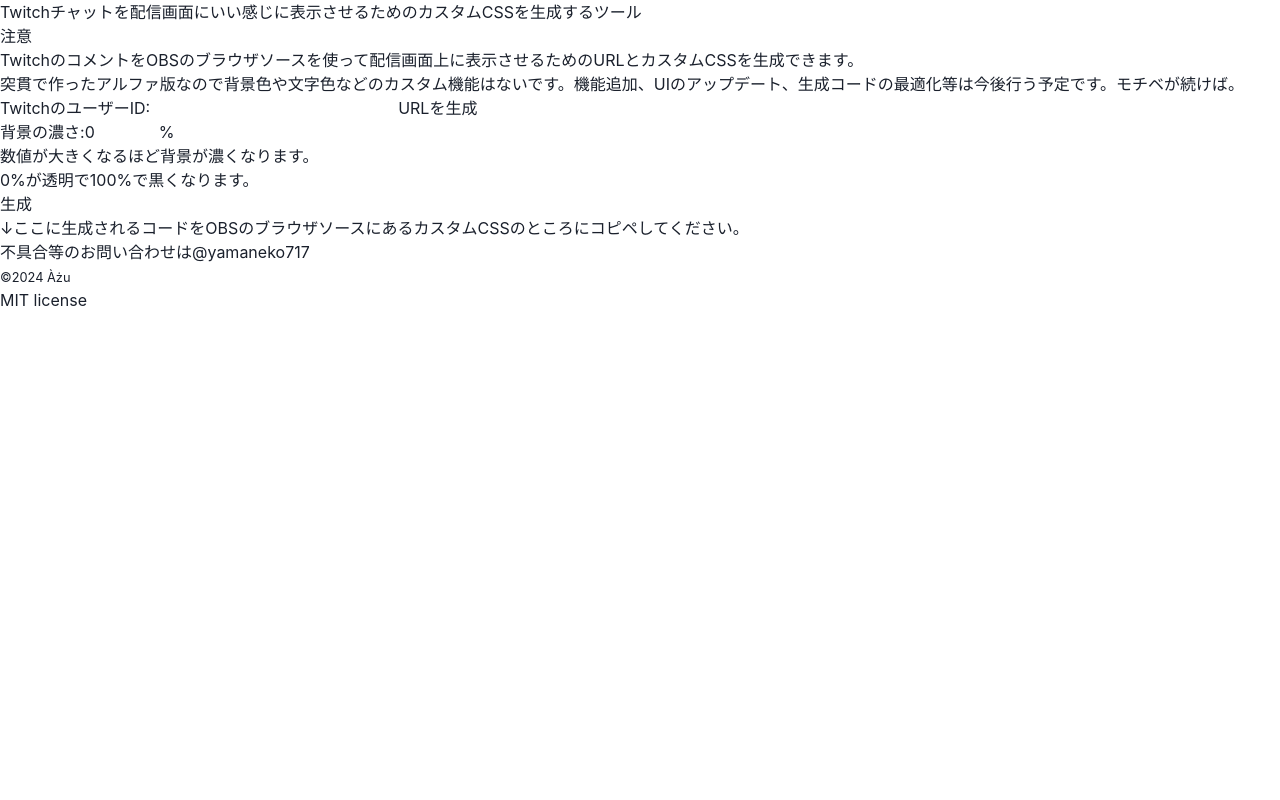
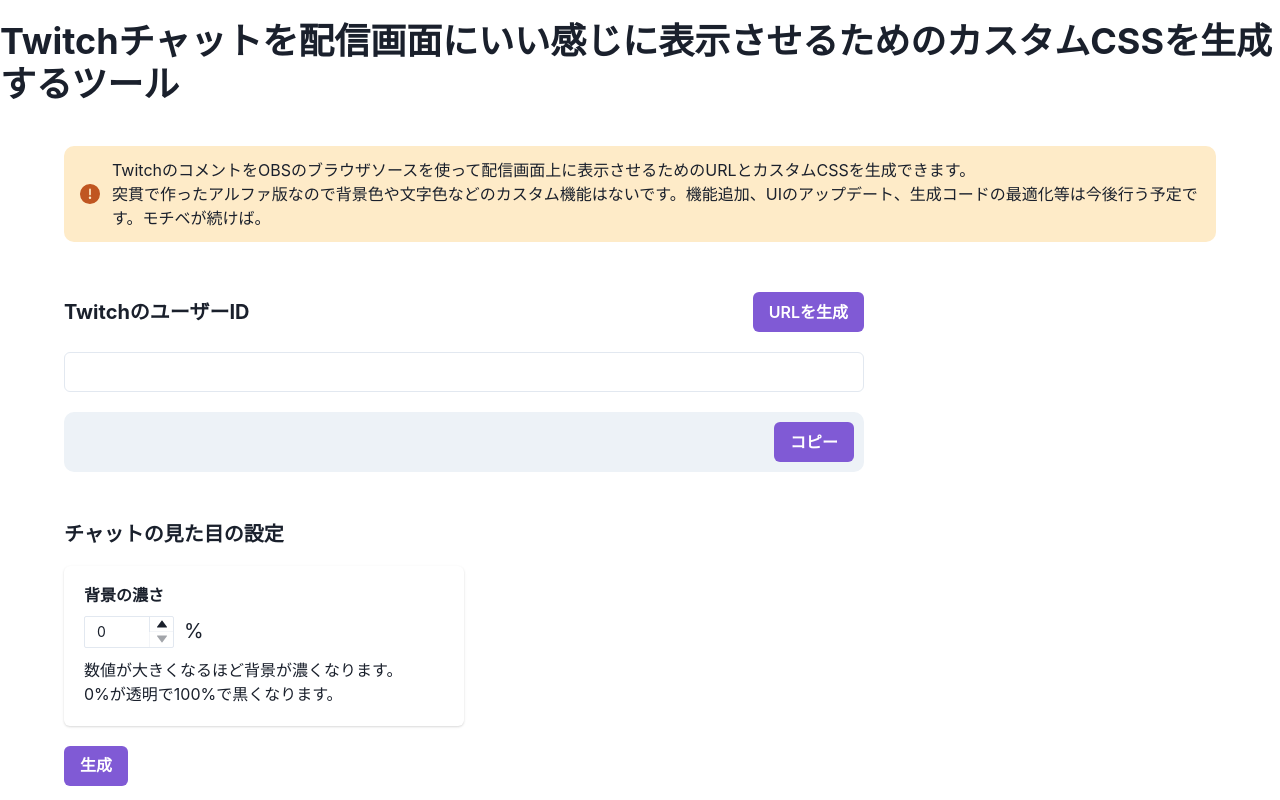
Before and after one commit to Azu0925/twitch-chat-overlay-for-obs, a React (Vite) app: page / in a window 1280 px wide. Shown: the top 800 px of the page. Built offline with nearby package versions, Linux system fonts and the light colour scheme.

Commit message:
feat: css

```diff
--- a/src/App.tsx
+++ b/src/App.tsx
@@ -1,72 +1,23 @@
-import { useState } from "react"
-import { useChatUrl } from "./hooks/chatUrl.ts"
-import { useCustomStyle } from "./hooks/customStyle.ts"
-import { Footer } from "./components/footer.tsx"
+import { Footer } from "./components/Footer.tsx"
+import { Box, Text } from "@chakra-ui/react"
+import { GenerateCustomStyleCode } from "./components/GenerateCustomStyleCode.tsx"
+import { Header } from "./components/Header.tsx"
+import { News } from "./components/News.tsx"
+import { GenerateChatUrl } from "./components/GenerateChatUrl.tsx"
 
 function App() {
-  const { url, generateUrl } = useChatUrl()
-  const { style, generateStyle } = useCustomStyle()
-  const [userName, setUserName] = useState("")
-  const [opacity, setOpacity] = useState(0)
-
   return (
     <>
-      <h1>
-        Twitchチャットを配信画面にいい感じに表示させるためのカスタムCSSを生成するツール
-      </h1>
-      <section>
-        <h2>注意</h2>
-        <p>
-          TwitchのコメントをOBSのブラウザソースを使って配信画面上に表示させるためのURLとカスタムCSSを生成できます。
-          <br />
-          突貫で作ったアルファ版なので背景色や文字色などのカスタム機能はないです。機能追加、UIのアップデート、生成コードの最適化等は今後行う予定です。モチベが続けば。
-        </p>
-      </section>
-      <main>
-        <div>
-          <label>
-            TwitchのユーザーID:
-            <input
-              type="text"
-              value={userName}
-              onChange={(e) => setUserName(e.target.value)}
-            />
-            <button onClick={() => generateUrl(userName)}>URLを生成</button>
-          </label>
-          <div id="url-result">{url}</div>
-        </div>
-        <div>
-          <label>
-            背景の濃さ:
-            <input
-              type="number"
-              min="0"
-              max="100"
-              id="opacity"
-              value={opacity}
-              onChange={(e) => setOpacity(Number(e.target.value))}
-            />
-            %
-          </label>
-          <p>
-            数値が大きくなるほど背景が濃くなります。
-            <br />
-            0%が透明で100%で黒くなります。
-          </p>
-          <button onClick={() => generateStyle(opacity)}>生成</button>
-        </div>
-        <div id="result">
-          <p>
-            ↓ここに生成されるコードをOBSのブラウザソースにあるカスタムCSSのところにコピペしてください。
-          </p>
-          <div id="css-result">{style}</div>
-        </div>
-
-        <p>
+      <Header />
+      <Box margin={"0 auto"} width={"90vw"}>
+        <News />
+        <GenerateChatUrl />
+        <GenerateCustomStyleCode />
+        <Text marginBottom={"50px"}>
           不具合等のお問い合わせは
           <a href="https://x.com/yamaneko717">@yamaneko717</a>
-        </p>
-      </main>
+        </Text>
+      </Box>
       <Footer />
     </>
   )
--- /dev/null
+++ b/src/components/GenerateChatUrl.tsx
@@ -0,0 +1,47 @@
+import { Box, Button, Code, Flex, Heading, Input } from "@chakra-ui/react"
+import { useState } from "react"
+import { useChatUrl } from "../hooks/chatUrl.ts"
+
+export const GenerateChatUrl = () => {
+  const { onCopy, value, generateUrl, hasCopied } = useChatUrl()
+  const [userName, setUserName] = useState("")
+
+  return (
+    <Box maxWidth={"800px"} marginBottom={"50px"}>
+      <Box>
+        <Flex
+          marginBottom={"20px"}
+          alignItems={"center"}
+          width={"100%"}
+          justifyContent={"space-between"}
+        >
+          <Heading as={"h3"} size={"md"}>
+            TwitchのユーザーID
+          </Heading>
+          <Button onClick={() => generateUrl(userName)} colorScheme={"purple"}>
+            URLを生成
+          </Button>
+        </Flex>
+        <Box marginBottom={"20px"}>
+          <Input
+            value={userName}
+            onChange={(e) => setUserName(e.target.value)}
+          />
+        </Box>
+      </Box>
+      <Box
+        marginBottom={"20px"}
+        padding={"10px"}
+        borderRadius={"10px"}
+        background={"gray.100"}
+      >
+        <Flex justifyContent={"space-between"} alignItems={"center"}>
+          <Code display={"block"} whiteSpace={"pre"} children={value} />
+          <Button onClick={onCopy} colorScheme={"purple"}>
+            {hasCopied ? "コピーされました" : "コピー"}
+          </Button>
+        </Flex>
+      </Box>
+    </Box>
+  )
+}
--- /dev/null
+++ b/src/components/GenerateCustomStyleCode.tsx
@@ -0,0 +1,90 @@
+import { useCustomStyle } from "../hooks/customStyle.ts"
+import { useState } from "react"
+import {
+  Box,
+  Button,
+  Code,
+  Flex,
+  Grid,
+  GridItem,
+  Heading,
+  Text,
+  NumberInput,
+  NumberInputField,
+  Card,
+  CardBody,
+  NumberDecrementStepper,
+  NumberIncrementStepper,
+  NumberInputStepper,
+} from "@chakra-ui/react"
+
+export const GenerateCustomStyleCode = () => {
+  const { onCopy, value, generateStyle, hasCopied } = useCustomStyle()
+  const [opacity, setOpacity] = useState(0)
+
+  return (
+    <Box marginBottom={"50px"}>
+      <Heading as={"h3"} size={"md"} marginBottom={"20px"}>
+        チャットの見た目の設定
+      </Heading>
+      <Grid marginBottom={"20px"}>
+        <GridItem width={"400px"}>
+          <Card>
+            <CardBody>
+              <Heading as={"h4"} size={"sm"} marginBottom={"10px"}>
+                背景の濃さ
+              </Heading>
+              <Flex>
+                <NumberInput
+                  size={"sm"}
+                  marginBottom={"10px"}
+                  width={"90px"}
+                  min={0}
+                  max={100}
+                  marginRight={"10px"}
+                  defaultValue={0}
+                >
+                  <NumberInputField
+                    value={opacity}
+                    onChange={(e) => setOpacity(Number(e.target.value))}
+                  />
+                  <NumberInputStepper>
+                    <NumberIncrementStepper />
+                    <NumberDecrementStepper />
+                  </NumberInputStepper>
+                </NumberInput>
+                <Text fontSize={"xl"}>%</Text>
+              </Flex>
+              <Text>
+                数値が大きくなるほど背景が濃くなります。
+                <br />
+                0%が透明で100%で黒くなります。
+              </Text>
+            </CardBody>
+          </Card>
+        </GridItem>
+      </Grid>
+      <Box marginBottom={"20px"}>
+        <Button
+          onClick={() => {
+            generateStyle(opacity)
+          }}
+          colorScheme={"purple"}
+        >
+          生成
+        </Button>
+      </Box>
+      <Text marginBottom={"20px"}>
+        ↓ここに生成されるコードをOBSのブラウザソースにあるカスタムCSSのところにコピペしてください。
+      </Text>
+      <Box padding={"20px"} borderRadius={"10px"} background={"gray.100"}>
+        <Flex justifyContent={"space-between"}>
+          <Code display={"block"} whiteSpace={"pre"} children={value} />
+          <Button onClick={onCopy} colorScheme={"purple"}>
+            {hasCopied ? "コピーされました" : "コピー"}
+          </Button>
+        </Flex>
+      </Box>
+    </Box>
+  )
+}
--- /dev/null
+++ b/src/components/Header.tsx
@@ -0,0 +1,15 @@
+import { Box, Center, Heading } from "@chakra-ui/react"
+
+export const Header = () => {
+  return (
+    <header>
+      <Box paddingTop={"20px"} paddingBottom={"20px"} marginBottom={"20px"}>
+        <Center>
+          <Heading as={"h1"}>
+            Twitchチャットを配信画面にいい感じに表示させるためのカスタムCSSを生成するツール
+          </Heading>
+        </Center>
+      </Box>
+    </header>
+  )
+}
--- /dev/null
+++ b/src/components/News.tsx
@@ -0,0 +1,14 @@
+import { Alert, AlertIcon, Box } from "@chakra-ui/react"
+
+export const News = () => {
+  return (
+    <Box marginBottom={"50px"} width={"90vw"}>
+      <Alert status="warning" maxWidth={"100%"} borderRadius={"10px"}>
+        <AlertIcon />
+        TwitchのコメントをOBSのブラウザソースを使って配信画面上に表示させるためのURLとカスタムCSSを生成できます。
+        <br />
+        突貫で作ったアルファ版なので背景色や文字色などのカスタム機能はないです。機能追加、UIのアップデート、生成コードの最適化等は今後行う予定です。モチベが続けば。
+      </Alert>
+    </Box>
+  )
+}
--- a/src/hooks/chatUrl.ts
+++ b/src/hooks/chatUrl.ts
@@ -1,12 +1,12 @@
-import { useState } from "react"
+import { useClipboard } from "@chakra-ui/react"
 
 export const useChatUrl = () => {
   const baseUrl = "https://www.twitch.tv/popout/"
   const baseUrlChatPath = "/chat?popout="
-  const [url, setUrl] = useState("")
 
+  const { onCopy, value, setValue, hasCopied } = useClipboard("")
   const generateUrl = (userName: string) =>
-    setUrl(`${baseUrl}${userName}${baseUrlChatPath}`)
+    setValue(`${baseUrl}${userName}${baseUrlChatPath}`)
 
-  return { url, generateUrl }
+  return { onCopy, value, generateUrl, hasCopied }
 }
--- a/src/hooks/customStyle.ts
+++ b/src/hooks/customStyle.ts
@@ -1,4 +1,4 @@
-import { useState } from "react"
+import { useClipboard } from "@chakra-ui/react"
 
 export const useCustomStyle = () => {
   const baseStyle = `
@@ -12,7 +12,6 @@
   visibility: hidden !important;
   height: 0;
 }
-
 .text-fragment {
   color: white !important;
 }
@@ -22,11 +21,11 @@
 }
   `
 
-  const [style, setStyle] = useState("")
+  const { onCopy, value, setValue, hasCopied } = useClipboard("")
   const generateStyle = (opacity: number) =>
-    setStyle(`${baseStyle}${generateBackgroundColorStyle(opacity)}`)
+    setValue(`${baseStyle}${generateBackgroundColorStyle(opacity)}`)
 
-  return { style, generateStyle }
+  return { onCopy, value, generateStyle, hasCopied }
 }
 
 function generateBackgroundColorStyle(opacity: number) {
--- a/src/theme.ts
+++ b/src/theme.ts
@@ -1,7 +1,5 @@
 import { extendTheme } from "@chakra-ui/react"
 
 export const theme = extendTheme({
-  color: {
-    brand: {},
-  },
+  color: {},
 })
```
Also changed, not shown: src/components/Footer.tsx (renamed from src/components/footer.tsx). Lines whose indentation alone changed are shown as unchanged.
